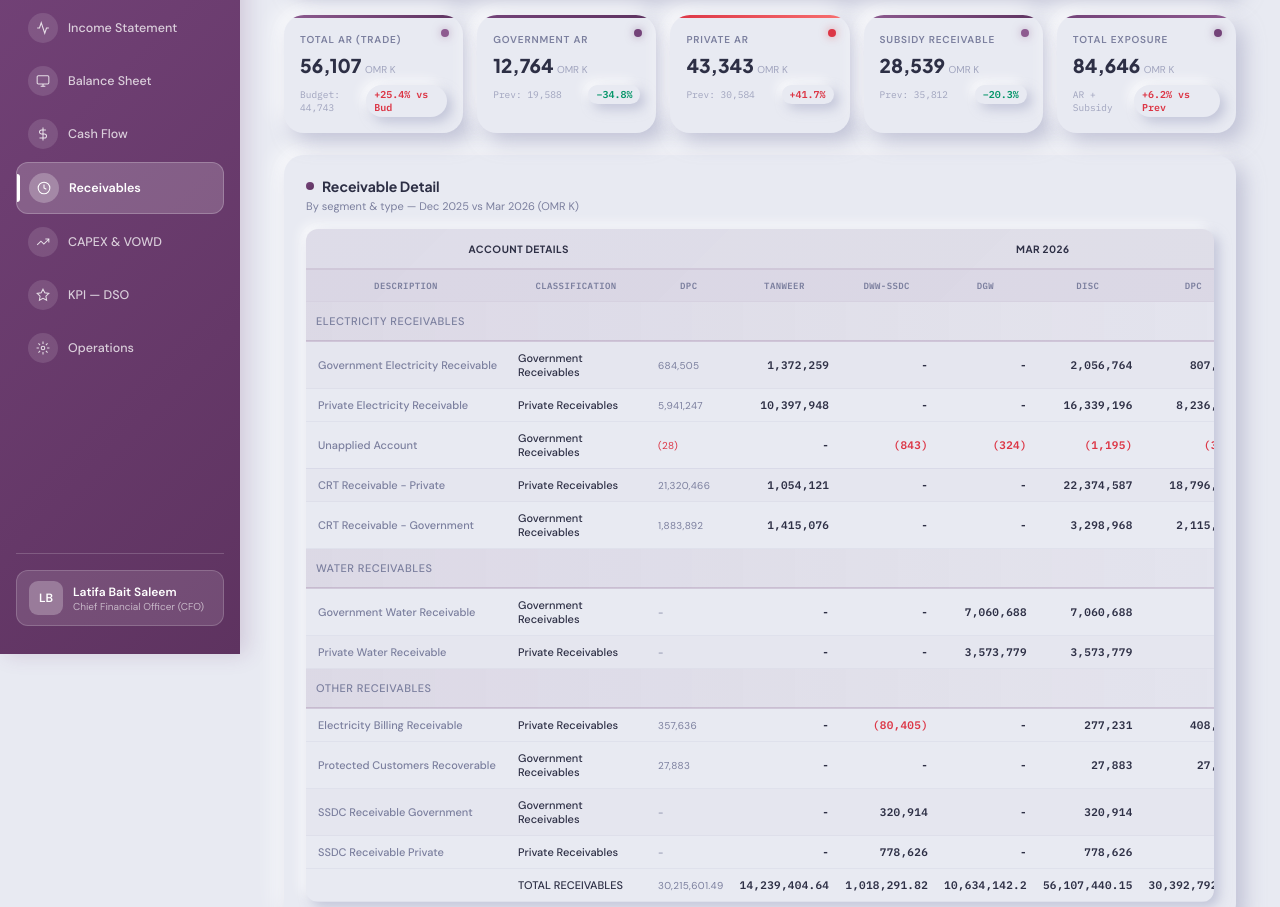
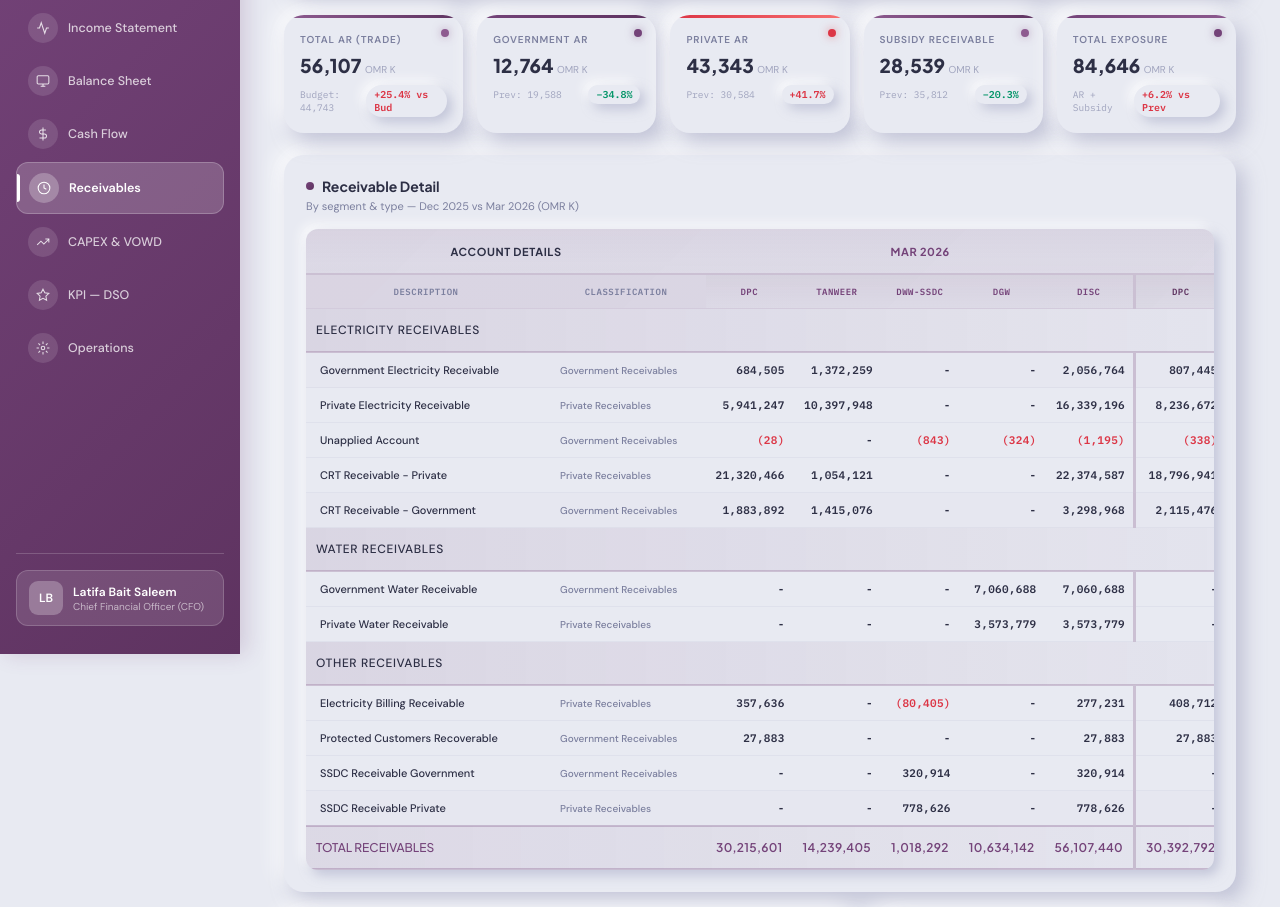
Before and after one commit to raya19998333/bod, a plain HTML site: page receivables_dashboard_raya.html in a window 1280 px wide. Shown: the part 146-1053 px from the top of the page. Drawn offline with nearby package versions, Linux system fonts and the light colour scheme.

Commit message:
Refactor styles for receivables dashboard layout
Adjusted styles for header and table elements to improve layout and readability. Updated various padding, font sizes, and colors for better visual consistency.

```diff
--- a/receivables_dashboard_raya.html
+++ b/receivables_dashboard_raya.html
@@ -191,32 +191,61 @@
   }
 
   .recv-header-main {
-    height: 40px;
+    height: 45px;
   }
 
   .recv-header-main th {
-    padding: 12px 10px;
-    border-bottom: 2px solid rgba(116,67,121,0.2);
+    padding: 14px 10px;
+    border-bottom: 2px solid rgba(116,67,121,0.25);
     font-weight: 700;
     color: var(--text);
     text-align: center;
     font-family: var(--font-head);
-    font-size: 10px;
-    letter-spacing: 0.5px;
+    font-size: 11px;
+    letter-spacing: 0.6px;
     text-transform: uppercase;
+    background: linear-gradient(180deg, rgba(116,67,121,0.06) 0%, rgba(116,67,121,0.02) 100%);
+  }
+
+  /* فاصل بين Mar 2026 و Dec 2025 */
+  .recv-header-main th:nth-child(8) {
+    border-left: 3px solid rgba(116,67,121,0.3);
   }
 
   .recv-header-sub th {
-    padding: 10px 8px;
-    border-bottom: 1px solid rgba(116,67,121,0.15);
+    padding: 11px 8px;
+    border-bottom: 1px solid rgba(116,67,121,0.18);
     font-weight: 700;
     color: var(--text-muted);
     text-align: center;
     font-family: var(--font-mono);
     font-size: 9px;
-    letter-spacing: 0.4px;
+    letter-spacing: 0.5px;
     text-transform: uppercase;
-    background: rgba(116,67,121,0.04);
+    background: rgba(116,67,121,0.05);
+  }
+
+  .recv-header-sub th:nth-child(8) {
+    border-left: 3px solid rgba(116,67,121,0.3);
+  }
+
+  /* ألوان مختلفة لكل مجموعة */
+  .recv-header-sub th:nth-child(3),
+  .recv-header-sub th:nth-child(4),
+  .recv-header-sub th:nth-child(5),
+  .recv-header-sub th:nth-child(6),
+  .recv-header-sub th:nth-child(7) {
+    background: linear-gradient(180deg, rgba(116,67,121,0.08) 0%, rgba(116,67,121,0.03) 100%);
+    color: #744379;
+  }
+
+  .recv-header-sub th:nth-child(8),
+  .recv-header-sub th:nth-child(9),
+  .recv-header-sub th:nth-child(10),
+  .recv-header-sub th:nth-child(11),
+  .recv-header-sub th:nth-child(12) {
+    background: linear-gradient(180deg, rgba(94,51,96,0.08) 0%, rgba(94,51,96,0.03) 100%);
+    color: #5e3360;
   }
 
   .recv-col-code {
@@ -226,12 +255,12 @@
 
   .recv-col-desc {
     text-align: left;
-    min-width: 200px;
+    min-width: 240px;
   }
 
   .recv-col-type {
     text-align: left;
-    min-width: 140px;
+    min-width: 160px;
   }
 
   .recv-table tbody tr {
@@ -244,35 +273,36 @@
   }
 
   .recv-table tbody tr.section-header {
-    background: linear-gradient(90deg, rgba(116,67,121,0.1) 0%, transparent 100%);
-    border-bottom: 2px solid rgba(116,67,121,0.2);
+    background: linear-gradient(90deg, rgba(116,67,121,0.12) 0%, transparent 100%);
+    border-bottom: 2px solid rgba(116,67,121,0.25);
     font-weight: 700;
     color: var(--primary);
   }
 
   .recv-table tbody tr.section-header td {
-    padding: 12px 10px;
-    font-size: 11px;
-    letter-spacing: 0.5px;
+    padding: 13px 10px;
+    font-size: 12px;
+    letter-spacing: 0.6px;
     text-transform: uppercase;
-    border-bottom: 2px solid rgba(116,67,121,0.2);
+    border-bottom: 2px solid rgba(116,67,121,0.25);
   }
 
   .recv-table tbody tr.total-row {
-    background: linear-gradient(90deg, rgba(116,67,121,0.08) 0%, transparent 100%);
-    border-top: 2px solid rgba(116,67,121,0.25);
-    border-bottom: 2px solid rgba(116,67,121,0.25);
+    background: linear-gradient(90deg, rgba(116,67,121,0.1) 0%, transparent 100%);
+    border-top: 2px solid rgba(116,67,121,0.28);
+    border-bottom: 2px solid rgba(116,67,121,0.28);
     font-weight: 700;
   }
 
   .recv-table tbody tr.total-row td {
-    padding: 12px 10px;
+    padding: 13px 10px;
     color: var(--primary);
     font-family: var(--font-head);
+    font-size: 12px;
   }
 
   .recv-table td {
-    padding: 9px 8px;
+    padding: 10px 8px;
     text-align: right;
     font-family: var(--font-mono);
     color: var(--text);
@@ -281,27 +311,25 @@
 
   .recv-table td:first-child {
     text-align: left;
-    color: var(--text-muted);
+    color: var(--text);
     font-family: var(--font-body);
     font-weight: 500;
-    padding-left: 12px;
+    padding-left: 14px;
   }
 
   .recv-table td:nth-child(2) {
     text-align: left;
-    color: var(--text);
+    color: var(--text-muted);
     font-family: var(--font-body);
     font-weight: 500;
-    padding-left: 12px;
+    padding-left: 14px;
+    font-size: 10px;
   }
 
-  .recv-table td:nth-child(3) {
-    text-align: left;
-    color: var(--text-muted);
-    font-family: var(--font-body);
-    font-weight: 400;
-    font-size: 10px;
-    padding-left: 12px;
+  /* فاصل بين المجموعتين */
+  .recv-table td:nth-child(8),
+  .recv-table th:nth-child(8) {
+    border-left: 3px solid rgba(116,67,121,0.25);
   }
 
   .recv-table .num {
@@ -315,17 +343,8 @@
   }
 
   /* Alternating row colors for better readability */
-  .recv-table tbody tr:nth-child(4n+2) {
-    background: rgba(116,67,121,0.02);
-  }
-
-  /* Divider between Dec and Mar columns */
-  .recv-table td:nth-child(9) {
-    border-left: 2px solid rgba(116,67,121,0.2);
-  }
-
-  .recv-table th:nth-child(9) {
-    border-left: 2px solid rgba(116,67,121,0.2);
+  .recv-table tbody tr:nth-child(4n+2):not(.section-header):not(.total-row) {
+    background: rgba(116,67,121,0.015);
   }
 
   /* ===== GRIDS ===== */
@@ -728,9 +747,9 @@ body { margin: 0; }
       <table class="recv-table">
         <thead>
           <tr class="recv-header-main">
-            <th colspan="3">Account Details</th>
-            <th colspan="6" style="text-align:center">Mar 2026</th>
-            <th colspan="6" style="text-align:center">Dec 2025</th>
+            <th colspan="2">Account Details</th>
+            <th colspan="5" style="text-align:center;color:#744379">MAR 2026</th>
+            <th colspan="5" style="text-align:center;color:#5e3360">DEC 2025</th>
           </tr>
           <tr class="recv-header-sub">
             <th class="recv-col-desc">Description</th>
@@ -740,7 +759,6 @@ body { margin: 0; }
             <th>DWW-SSDC</th>
             <th>DGW</th>
             <th>DISC</th>
-
             <th>DPC</th>
             <th>TANWEER</th>
             <th>DWW-SSDC</th>
@@ -750,7 +768,7 @@ body { margin: 0; }
         </thead>
         <tbody>
           <tr class="section-header">
-            <td colspan="15">ELECTRICITY RECEIVABLES</td>
+            <td colspan="12">ELECTRICITY RECEIVABLES</td>
           </tr>
           <tr>
             <td>Government Electricity Receivable</td>
@@ -759,13 +777,11 @@ body { margin: 0; }
             <td class="num">1,372,259</td>
             <td class="num">-</td>
             <td class="num">-</td>
-
             <td class="num">2,056,764</td>
             <td class="num">807,445</td>
             <td class="num">1,233,220</td>
             <td class="num">-</td>
             <td class="num">-</td>
-
             <td class="num">2,040,665</td>
           </tr>
           <tr>
@@ -775,33 +791,27 @@ body { margin: 0; }
             <td class="num">10,397,948</td>
             <td class="num">-</td>
             <td class="num">-</td>
-
             <td class="num">16,339,196</td>
             <td class="num">8,236,672</td>
             <td class="num">9,816,645</td>
             <td class="num">-</td>
             <td class="num">-</td>
-
             <td class="num">18,053,317</td>
           </tr>
           <tr>
             <td>Unapplied Account</td>
             <td>Government Receivables</td>
-            <td class="num negative"  style="color:#dc3545">(28)</td>
+            <td class="num" style="color:#dc3545">(28)</td>
             <td class="num">-</td>
-            <td class="num negative"  style="color:#dc3545">(843)</td>
-            <td class="num negative"  style="color:#dc3545">(324)</td>
-
-            <td class="num negative"  style="color:#dc3545">(1,195)</td>
-            <td class="num negative"  style="color:#dc3545">(338)</td>
+            <td class="num" style="color:#dc3545">(843)</td>
+            <td class="num" style="color:#dc3545">(324)</td>
+            <td class="num" style="color:#dc3545">(1,195)</td>
+            <td class="num" style="color:#dc3545">(338)</td>
             <td class="num">-</td>
-            <td class="num negative"  style="color:#dc3545">(843)</td>
-            <td class="num negative"  style="color:#dc3545">(324)</td>
-
-            <td class="num negative"  style="color:#dc3545">(1,505)</td>
+            <td class="num" style="color:#dc3545">(843)</td>
+            <td class="num" style="color:#dc3545">(324)</td>
+            <td class="num" style="color:#dc3545">(1,505)</td>
           </tr>
-          <tr>
-
           <tr>
             <td>CRT Receivable - Private</td>
             <td>Private Receivables</td>
@@ -809,13 +819,11 @@ body { margin: 0; }
             <td class="num">1,054,121</td>
             <td class="num">-</td>
             <td class="num">-</td>
-
             <td class="num">22,374,587</td>
             <td class="num">18,796,941</td>
             <td class="num">916,018</td>
             <td class="num">-</td>
             <td class="num">-</td>
-
             <td class="num">19,712,959</td>
           </tr>
           <tr>
@@ -825,18 +833,16 @@ body { margin: 0; }
             <td class="num">1,415,076</td>
             <td class="num">-</td>
             <td class="num">-</td>
-
             <td class="num">3,298,968</td>
             <td class="num">2,115,476</td>
             <td class="num">1,545,373</td>
             <td class="num">-</td>
             <td class="num">-</td>
-
             <td class="num">3,660,849</td>
           </tr>
 
           <tr class="section-header">
-            <td colspan="15">WATER RECEIVABLES</td>
+            <td colspan="12">WATER RECEIVABLES</td>
           </tr>
           <tr>
             <td>Government Water Receivable</td>
@@ -845,13 +851,11 @@ body { margin: 0; }
             <td class="num">-</td>
             <td class="num">-</td>
             <td class="num">7,060,688</td>
-
             <td class="num">7,060,688</td>
             <td class="num">-</td>
             <td class="num">-</td>
             <td class="num">-</td>
             <td class="num">6,172,358</td>
-
             <td class="num">6,172,358</td>
           </tr>
           <tr>
@@ -861,33 +865,29 @@ body { margin: 0; }
             <td class="num">-</td>
             <td class="num">-</td>
             <td class="num">3,573,779</td>
-
             <td class="num">3,573,779</td>
             <td class="num">-</td>
             <td class="num">-</td>
             <td class="num">-</td>
             <td class="num">2,575,889</td>
-
             <td class="num">2,575,889</td>
           </tr>
 
           <tr class="section-header">
-            <td colspan="15">OTHER RECEIVABLES </td>
+            <td colspan="12">OTHER RECEIVABLES</td>
           </tr>
           <tr>
             <td>Electricity Billing Receivable</td>
             <td>Private Receivables</td>
             <td class="num">357,636</td>
             <td class="num">-</td>
-            <td class="num negative"  style="color:#dc3545">(80,405)</td>
+            <td class="num" style="color:#dc3545">(80,405)</td>
             <td class="num">-</td>
-
             <td class="num">277,231</td>
             <td class="num">408,712</td>
             <td class="num">-</td>
-            <td class="num negative"  style="color:#dc3545">(36,536)</td>
+            <td class="num" style="color:#dc3545">(36,536)</td>
             <td class="num">-</td>
-
             <td class="num">372,176</td>
           </tr>
           <tr>
@@ -897,65 +897,55 @@ body { margin: 0; }
             <td class="num">-</td>
             <td class="num">-</td>
             <td class="num">-</td>
-
             <td class="num">27,883</td>
             <td class="num">27,883</td>
             <td class="num">-</td>
             <td class="num">-</td>
             <td class="num">-</td>
-
             <td class="num">27,883</td>
           </tr>
           <tr>
-
             <td>SSDC Receivable Government</td>
             <td>Government Receivables</td>
             <td class="num">-</td>
             <td class="num">-</td>
             <td class="num">320,914</td>
             <td class="num">-</td>
-
             <td class="num">320,914</td>
             <td class="num">-</td>
             <td class="num">-</td>
             <td class="num">77,102</td>
             <td class="num">-</td>
-
             <td class="num">77,102</td>
           </tr>
           <tr>
-
             <td>SSDC Receivable Private</td>
             <td>Private Receivables</td>
             <td class="num">-</td>
             <td class="num">-</td>
             <td class="num">778,626</td>
             <td class="num">-</td>
-
             <td class="num">778,626</td>
             <td class="num">-</td>
             <td class="num">-</td>
             <td class="num">575,013</td>
             <td class="num">-</td>
-
             <td class="num">575,013</td>
           </tr>
 
-          <td class="total-row">
-            <td >TOTAL RECEIVABLES</td>
-          </td class="num"></td>
-            <td class="num">30,215,601.49</td>
-            <td class="num">14,239,404.64</td>
-            <td class="num">1,018,291.82</td>
-            <td class="num">10,634,142.2</td>
-
-            <td class="num">56,107,440.15</td>
-            <td class="num">30,392,792.02</td>
-            <td class="num">13,511,254.80</td>
-            <td class="num">614,736.24</td>
-            <td class="num">8,747,923.01</td>
-
-            <td class="num">53,266,706.07</td>
+          <tr class="total-row">
+            <td>TOTAL RECEIVABLES</td>
+            <td></td>
+            <td class="num">30,215,601</td>
+            <td class="num">14,239,405</td>
+            <td class="num">1,018,292</td>
+            <td class="num">10,634,142</td>
+            <td class="num">56,107,440</td>
+            <td class="num">30,392,792</td>
+            <td class="num">13,511,255</td>
+            <td class="num">614,736</td>
+            <td class="num">8,747,923</td>
+            <td class="num">53,266,706</td>
           </tr>
         </tbody>
       </table>
```
